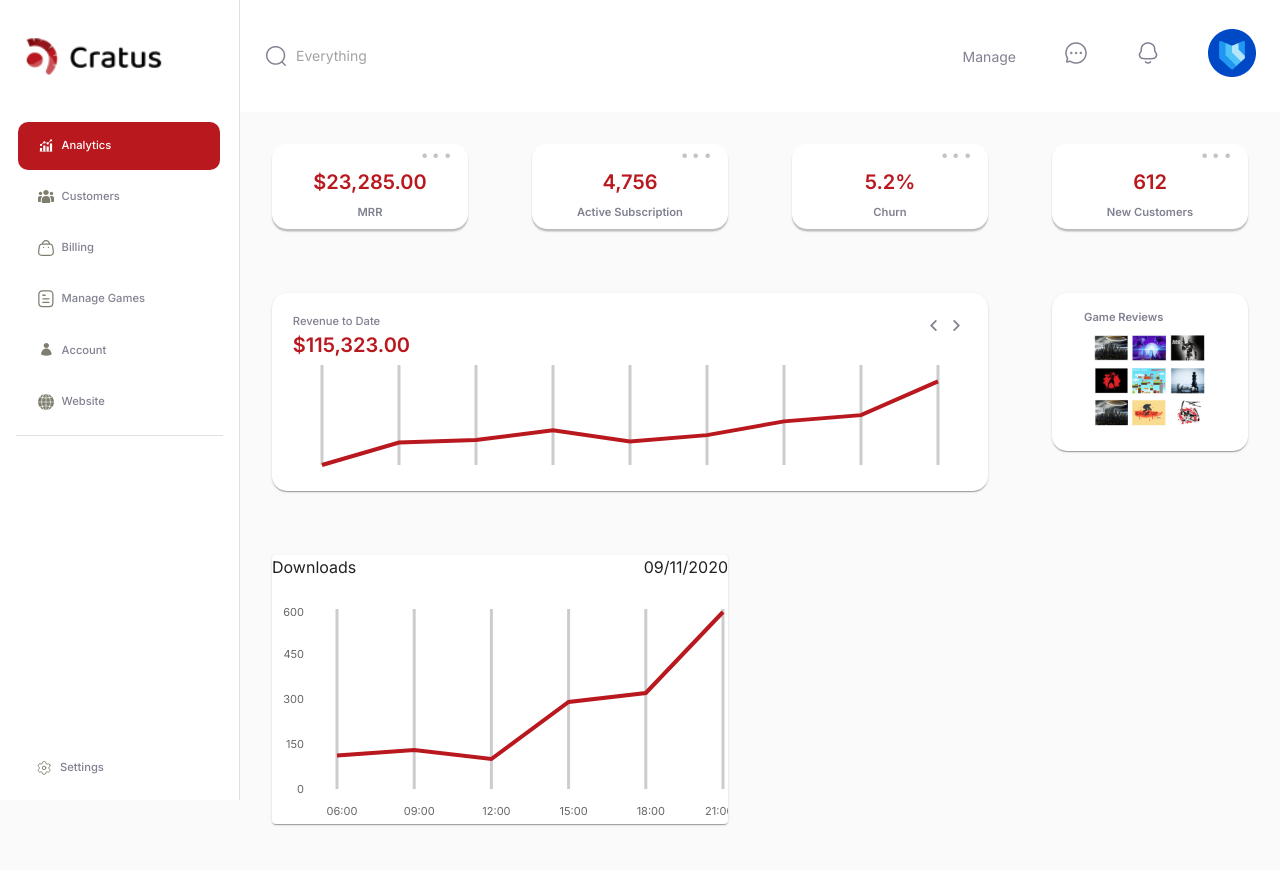
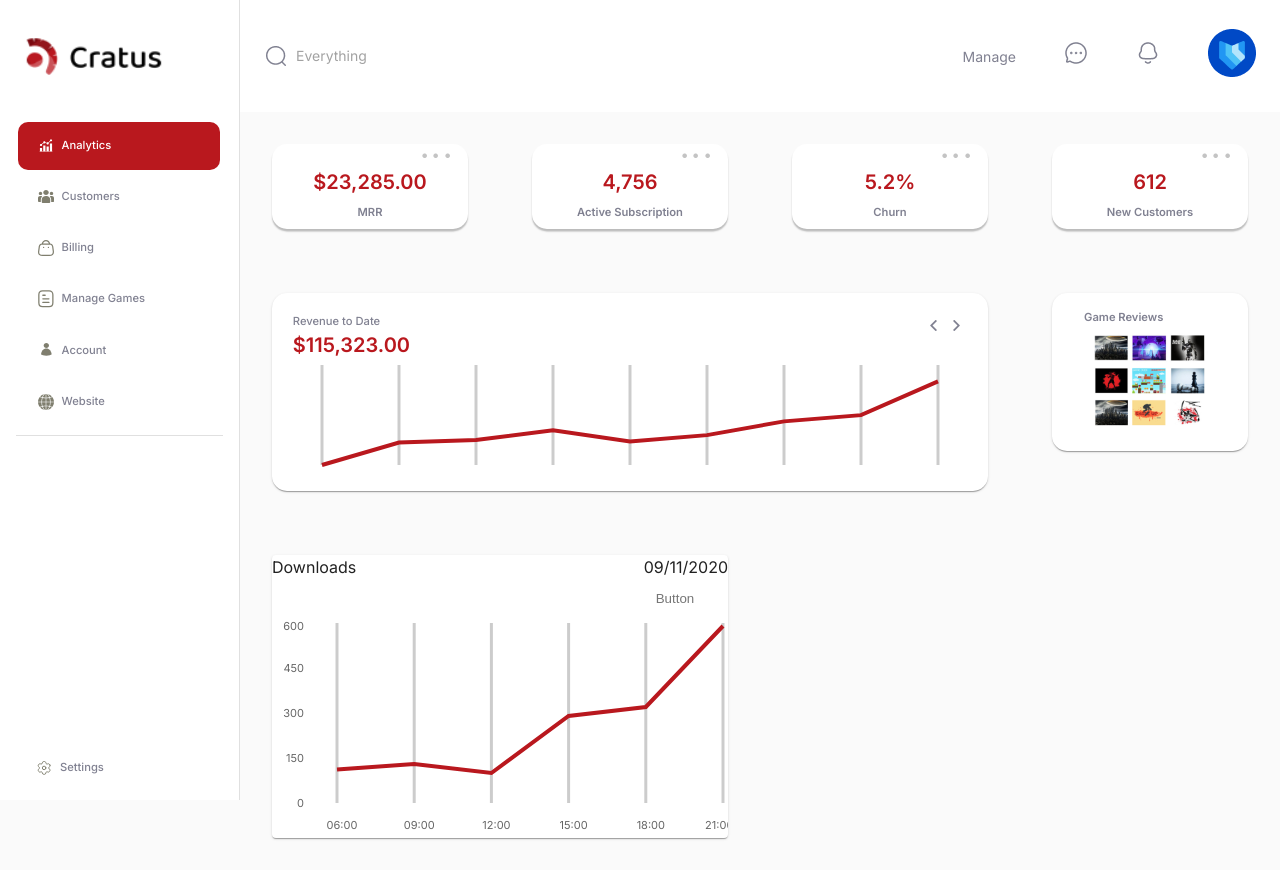
Before and after one commit to am-coding/dashboard_cratus, a React (Create React App) app: page /dashboard in a window 1280 px wide. Built offline with nearby package versions, Linux system fonts and the light colour scheme.

Commit message:
added remote url for github

```diff
--- a/src/components/molecules/DownloadChart.jsx
+++ b/src/components/molecules/DownloadChart.jsx
@@ -8,7 +8,7 @@ const DownloadChart = () => {
                 <Typography>Downloads</Typography>
                 <Box>
                 <Typography>09/11/2020</Typography>
-                <IconButton></IconButton>
+                <IconButton>Button</IconButton>
                 </Box>
             </Box>
             <DetailedLineChart />
```
